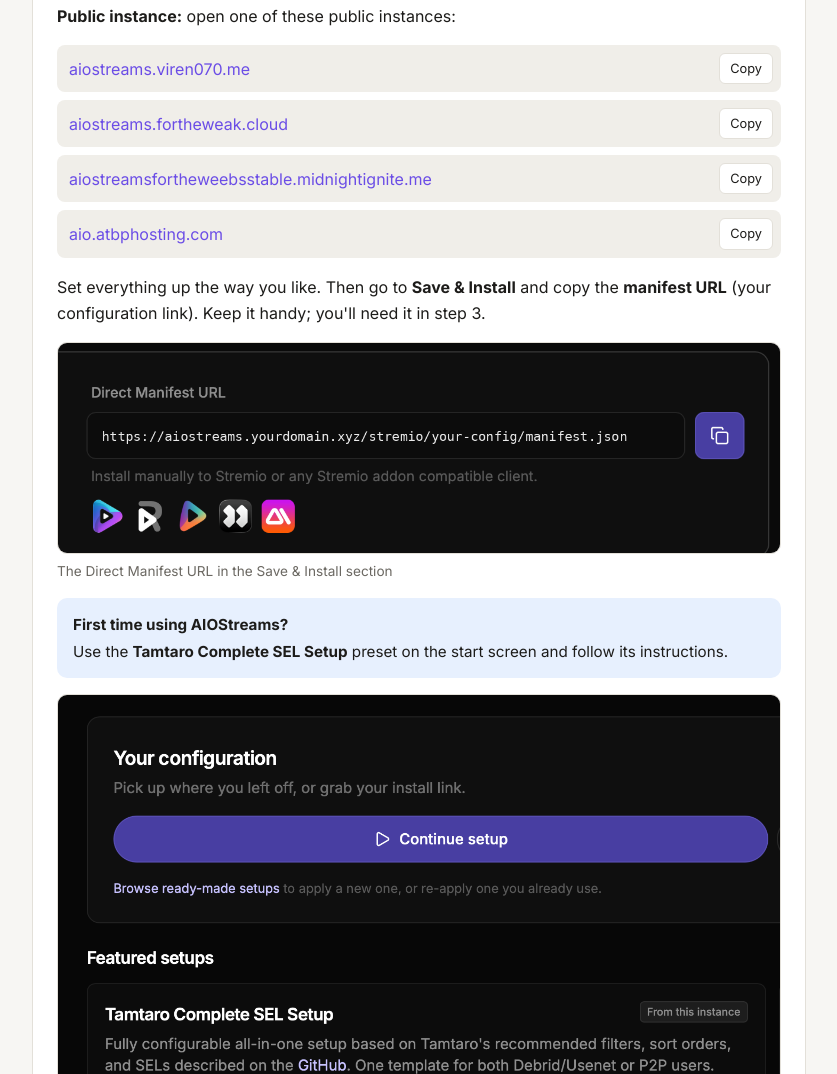
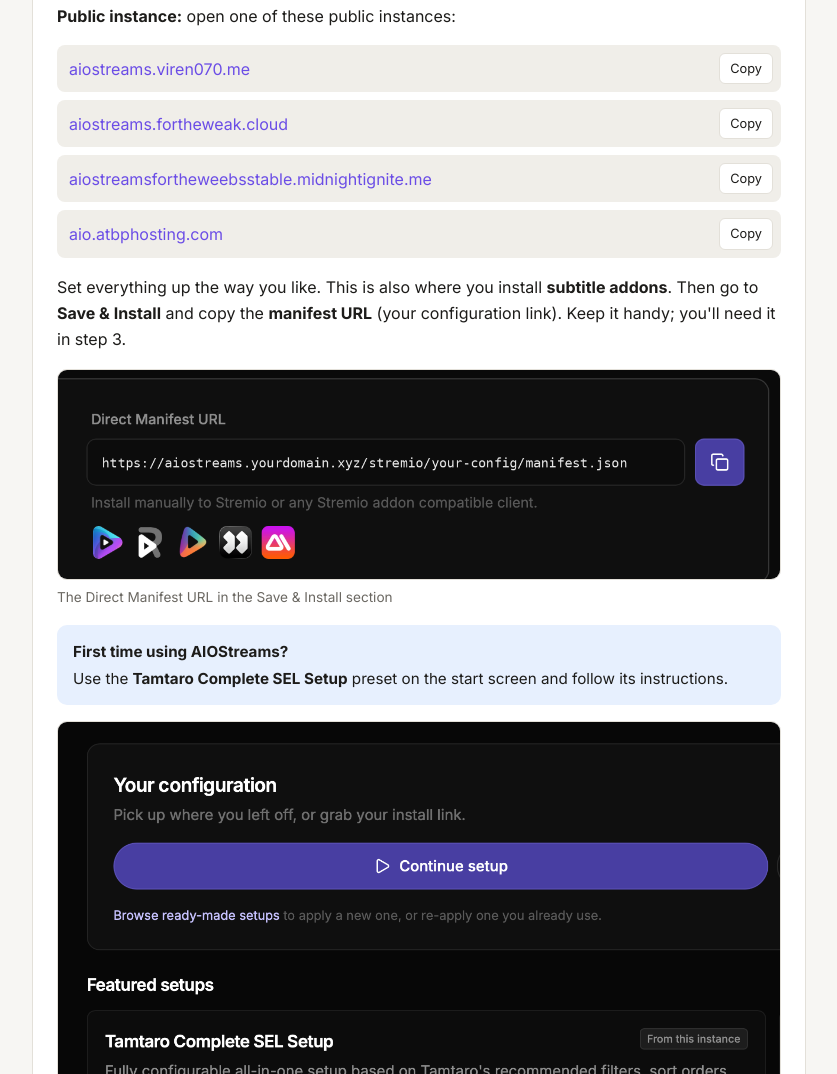
Before and after one commit to VeranuVW/Jellyfin-Guide, a plain HTML site: page index.html in a window 1280 px wide. Shown: the part 1146-2220 px from the top of the page, without its empty margins (370-1207 px from the left). Drawn offline with Linux system fonts and the light colour scheme.

Commit message:
Mention subtitle addons in step 1

```diff
--- a/index.html
+++ b/index.html
@@ -217,7 +217,7 @@
           </ul>
         </div>
         <p data-route="b"><b>Selfhosted:</b> open your own instance, for example <code>aiostreams.yourdomain.xyz</code>.</p>
-        <p>Set everything up the way you like. Then go to <b>Save &amp; Install</b> and copy the <b>manifest URL</b> (your configuration link). Keep it handy; you'll need it in step <span data-num="step-playback"></span>.</p>
+        <p>Set everything up the way you like. This is also where you install <b>subtitle addons</b>. Then go to <b>Save &amp; Install</b> and copy the <b>manifest URL</b> (your configuration link). Keep it handy; you'll need it in step <span data-num="step-playback"></span>.</p>
         <figure class="shot"><img src="images/aiostreams-manifest.png" alt="The Direct Manifest URL in the Save &amp; Install section" onerror="this.closest('figure').remove()"><figcaption>The Direct Manifest URL in the Save &amp; Install section</figcaption></figure>
         <div class="callout info"><strong>First time using AIOStreams?</strong>Use the <b>Tamtaro Complete SEL Setup</b> preset on the start screen and follow its instructions.</div>
         <figure class="shot"><img src="images/aiostreams-preset.png" alt="The Tamtaro Complete SEL Setup preset on the AIOStreams start screen" onerror="this.closest('figure').remove()"><figcaption>The Tamtaro Complete SEL Setup preset on the AIOStreams start screen</figcaption></figure>
```
